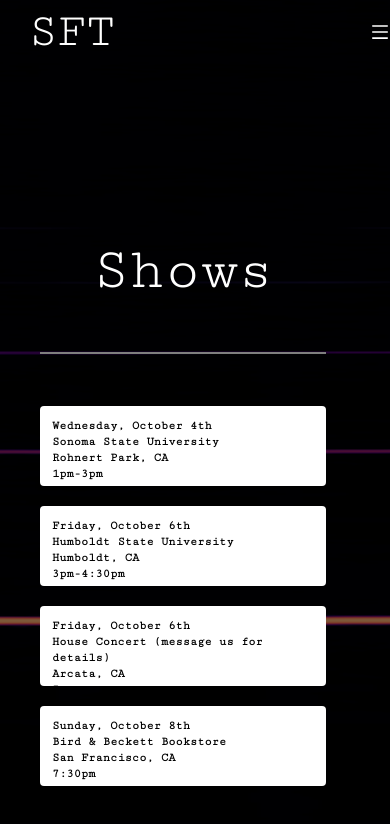
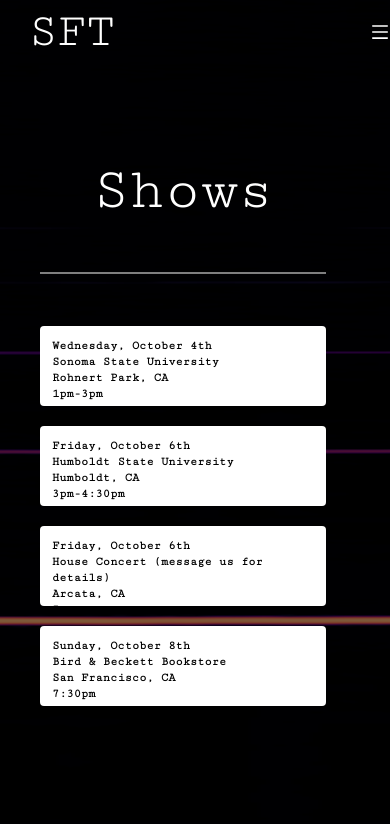
Before and after one commit to kaseyknudsen/Schimscheimer-Family-Trio-Website, a Next.js app: page /shows in a window 390 px wide. Shown: the top 824 px of the page. Built offline with nearby package versions, Linux system fonts and the light colour scheme.

Commit message:
updated spacing on shows page

```diff
--- a/app/shows/page.js
+++ b/app/shows/page.js
@@ -11,11 +11,11 @@ const page = () => {
       <div className="absolute top-0 left-0 right-0 bottom-0 z-[1] bg-black/50" />
       <div className="h-full flex flex-col ml-10 mr-[4em]">
         <div className="flex flex-col gap-5">
-          <p className="text-white text-6xl mt-60 z-10 text-center fadeIn4s ">
+          <p className="text-white text-6xl mt-40 lg:mt-60 z-10 text-center fadeIn4s ">
             Shows
           </p>
           <div class="h-0.5 w-[100%] bg-white my-8" />
-          <div className="flex flex-col gap-5 fadeIn5s z-10">
+          <div className="flex flex-col gap-5 fadeIn5s z-10 mb-5">
             {showData.map((show, idx) => {
               return (
                 <ShowCard
```
